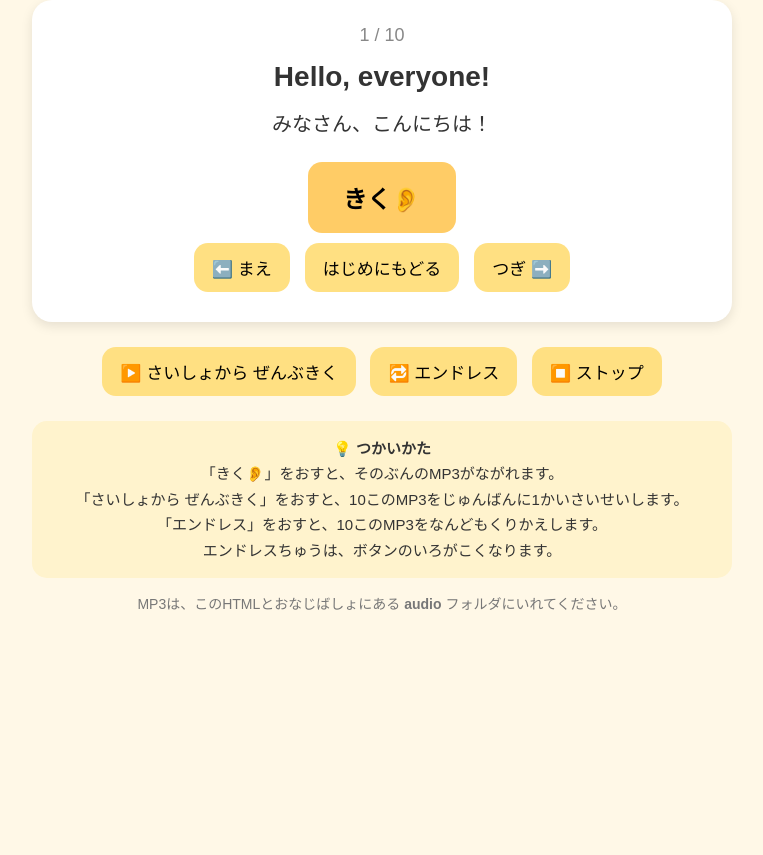
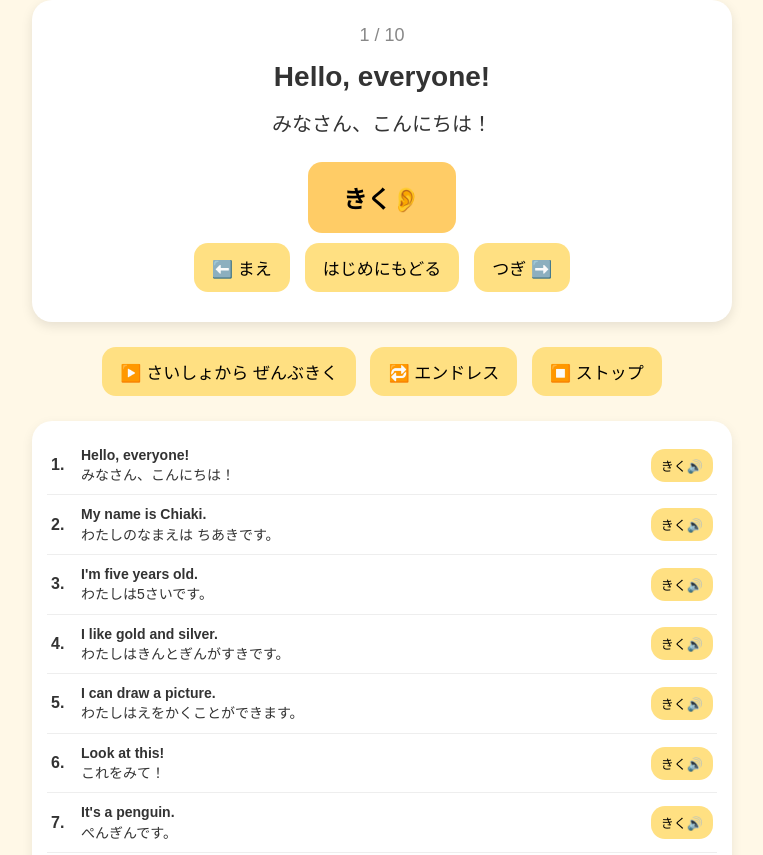
Before and after one commit to Gatederiz80/5sai-english, a plain HTML site: page index.html in a window 1280 px wide. Shown: the part 99-954 px from the top of the page, without its empty margins (258-1021 px from the left). Before the commit the page ends 800 px from the top, so only its background shows below. Drawn offline with Linux system fonts and the light colour scheme.

Commit message:
Update index.html

```diff
--- a/index.html
+++ b/index.html
@@ -104,6 +104,45 @@ button:active {
   flex-wrap: wrap;
 }
 
+.sentence-list {
+  background: white;
+  border-radius: 20px;
+  padding: 15px;
+  margin-top: 20px;
+  box-shadow: 0 4px 12px rgba(0,0,0,0.08);
+  text-align: left;
+}
+
+.sentence-item {
+  display: flex;
+  align-items: center;
+  gap: 8px;
+  padding: 9px 4px;
+  border-bottom: 1px solid #eee;
+}
+
+.sentence-item:last-child {
+  border-bottom: none;
+}
+
+.sentence-text {
+  flex: 1;
+  font-size: 14px;
+  line-height: 1.45;
+}
+
+.sentence-number {
+  font-weight: bold;
+  min-width: 22px;
+}
+
+.small-button {
+  font-size: 13px;
+  padding: 7px 10px;
+  margin: 0;
+  white-space: nowrap;
+}
+
 </style>
 </head>
 
@@ -155,12 +194,17 @@ button:active {
 
   </div>
 
+
+  <div class="sentence-list" id="sentenceList"></div>
+
+
   <div class="hint">
     💡 <b>つかいかた</b><br>
     「きく👂」をおすと、そのぶんのMP3がながれます。<br>
     「さいしょから ぜんぶきく」をおすと、10このMP3をじゅんばんに1かいさいせいします。<br>
     「エンドレス」をおすと、10このMP3をなんどもくりかえします。<br>
-    エンドレスちゅうは、ボタンのいろがこくなります。
+    エンドレスちゅうは、ボタンのいろがこくなります。<br>
+    したのいちらんから、すきなぶんだけきくこともできます。
   </div>
 
   <div class="status">
@@ -169,6 +213,7 @@ button:active {
   </div>
 
 </div>
+
 
 <script>
 
@@ -236,10 +281,12 @@ const sentences = [
 
 ];
 
+
 let current = 0;
 let audio = null;
 let playingAll = false;
 let endless = false;
+
 
 function showSentence() {
 
@@ -253,6 +300,7 @@ function showSentence() {
     sentences[current].japanese;
 }
 
+
 function setEndlessButton(active) {
 
   const button = document.getElementById("endlessButton");
@@ -264,6 +312,7 @@ function setEndlessButton(active) {
   }
 
 }
+
 
 function playCurrent() {
 
@@ -281,7 +330,33 @@ function playCurrent() {
   audio.play().catch(function() {
     alert("MP3がみつかりません。audioフォルダをかくにんしてください。");
   });
+
 }
+
+
+function playSentence(index) {
+
+  stopAudio();
+
+  current = index;
+
+  playingAll = false;
+  endless = false;
+
+  setEndlessButton(false);
+
+  showSentence();
+
+  audio = new Audio(
+    "audio/" + encodeURIComponent(sentences[current].mp3)
+  );
+
+  audio.play().catch(function() {
+    alert("MP3がみつかりません。audioフォルダをかくにんしてください。");
+  });
+
+}
+
 
 function nextSentence() {
 
@@ -292,6 +367,7 @@ function nextSentence() {
 
 }
 
+
 function previousSentence() {
 
   if (current > 0) {
@@ -300,6 +376,7 @@ function previousSentence() {
   }
 
 }
+
 
 function goToStart() {
 
@@ -314,6 +391,7 @@ function goToStart() {
   showSentence();
 
 }
+
 
 function playAll() {
 
@@ -330,6 +408,7 @@ function playAll() {
 
 }
 
+
 function playEndless() {
 
   stopAudio();
@@ -345,6 +424,7 @@ function playEndless() {
 
 }
 
+
 function playNextAudio() {
 
   if (!playingAll) {
@@ -354,26 +434,33 @@ function playNextAudio() {
   if (current >= sentences.length) {
 
     if (endless) {
+
       current = 0;
       showSentence();
       playNextAudio();
+
     } else {
+
       playingAll = false;
       current = sentences.length - 1;
       showSentence();
       setEndlessButton(false);
+
     }
 
     return;
   }
 
+
   audio = new Audio(
     "audio/" + encodeURIComponent(sentences[current].mp3)
   );
 
+
   audio.onended = function() {
 
     current++;
+
 
     if (current < sentences.length) {
 
@@ -400,25 +487,33 @@ function playNextAudio() {
 
   };
 
+
   audio.play().catch(function() {
+
     playingAll = false;
     endless = false;
+
     setEndlessButton(false);
 
     alert("MP3がみつかりません。audioフォルダをかくにんしてください。");
+
   });
 
 }
 
+
 function stopAudio() {
 
   if (audio) {
+
     audio.pause();
     audio.currentTime = 0;
     audio = null;
+
   }
 
 }
+
 
 function stopAll() {
 
@@ -431,7 +526,48 @@ function stopAll() {
 
 }
 
+
+function createSentenceList() {
+
+  const list = document.getElementById("sentenceList");
+
+  sentences.forEach(function(sentence, index) {
+
+    const item = document.createElement("div");
+    item.className = "sentence-item";
+
+    const number = document.createElement("div");
+    number.className = "sentence-number";
+    number.textContent = (index + 1) + ".";
+
+    const text = document.createElement("div");
+    text.className = "sentence-text";
+
+    text.innerHTML =
+      "<b>" + sentence.english + "</b><br>" +
+      sentence.japanese;
+
+    const button = document.createElement("button");
+    button.className = "small-button";
+    button.textContent = "きく🔊";
+
+    button.onclick = function() {
+      playSentence(index);
+    };
+
+    item.appendChild(number);
+    item.appendChild(text);
+    item.appendChild(button);
+
+    list.appendChild(item);
+
+  });
+
+}
+
+
 showSentence();
+createSentenceList();
 
 </script>
 
```
